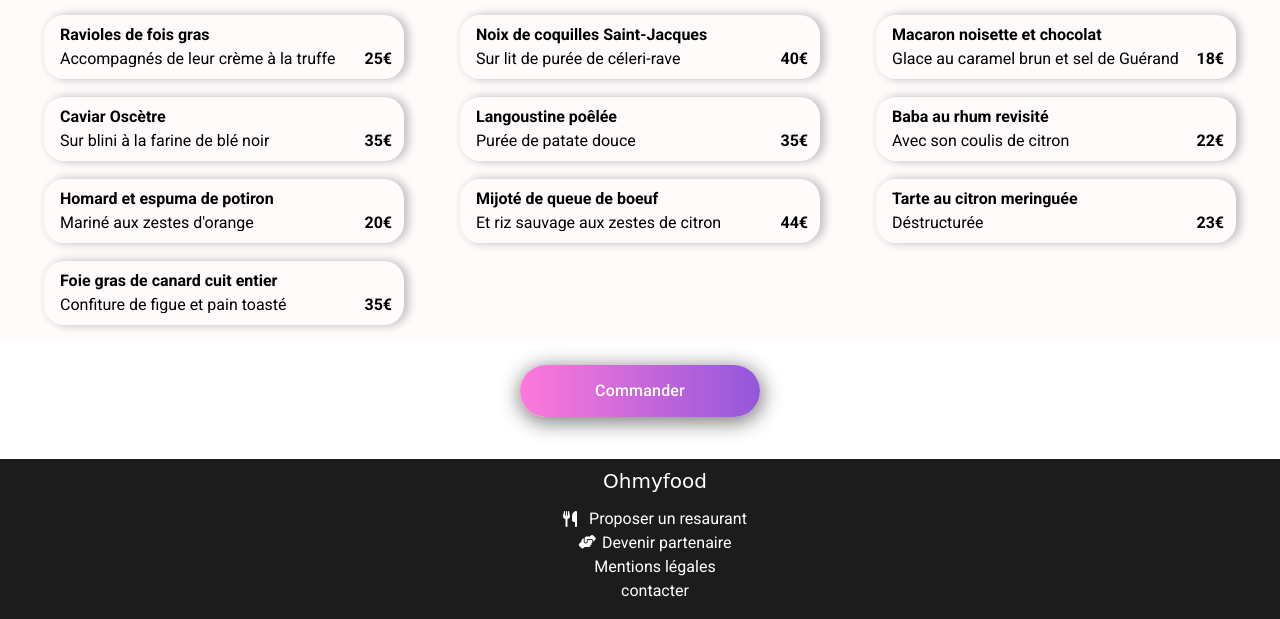
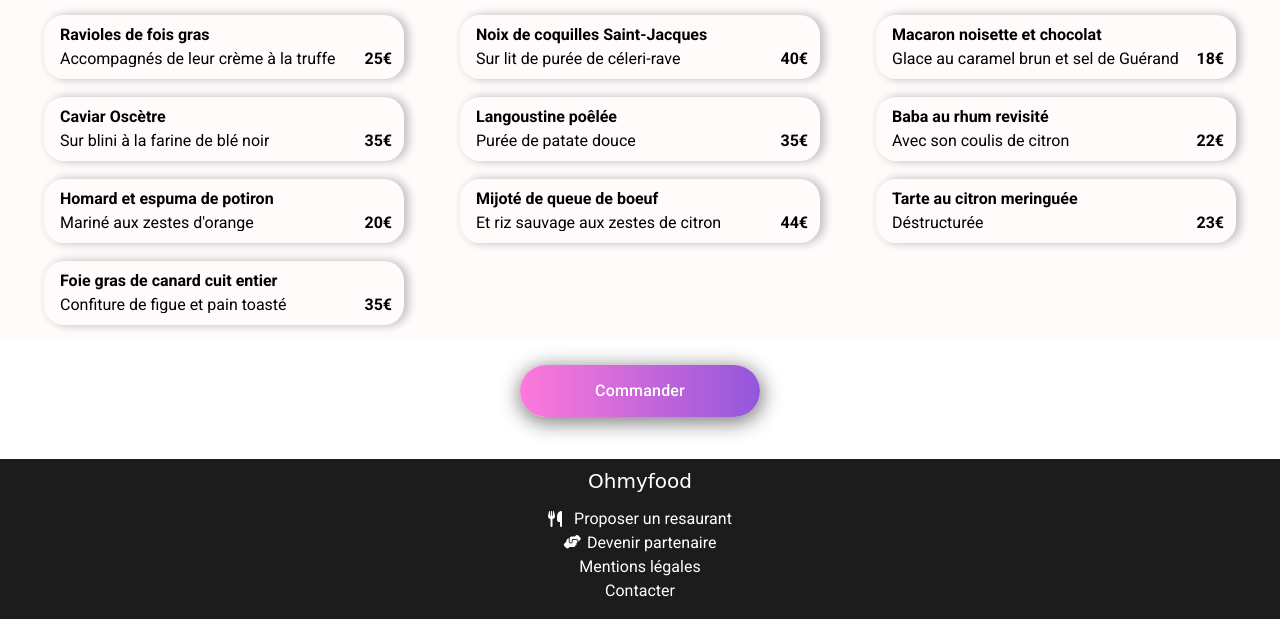
Before and after one commit to Maxe-B-Openclassrooms-projects/MaxenceBaranger-3-03-01-2022.io, a website: page restaurantlanote.html in a window 1280 px wide. Shown: the part 474-1093 px from the top of the page. Drawn offline with Linux system fonts and the light colour scheme; a web font is replaced by a local one.

Commit message:
responsive design, footer update, on page restaurant.html

```diff
--- a/restaurantlanote.html
+++ b/restaurantlanote.html
@@ -218,16 +218,14 @@
         </a>
         <!---->
 
-
-        <footer class="block__footer --footer-restaurant_menu-relative">
-            <a href="restaurantlanote.html">
-                <div id="--footer__logo">
-                    <h3 class="h3__footer--title">Ohmyfood</h3>
-                </div>
+        <footer class="block__footer">
+            <a href="#">
+                <h3 class="h3__footer--title">Ohmyfood</h3>
             </a>
 
             <a href="#">
-                <div class="footer__icon"><i class="fas fa-solid fa-utensils"></i>
+                <div class="footer__icon">
+                    <i class="fas fa-solid fa-utensils"></i>
                     <p class="footer__icon__p1">Proposer un resaurant</p>
                 </div>
 
@@ -245,7 +243,7 @@
                 <p class="footer_p--color">Mentions légales</p>
             </a>
             <a class="footer_p--color" href="#">
-                <p>contacter</p>
+                <p>Contacter</p>
             </a>
 
 
--- a/sass/libs/_responsive.scss
+++ b/sass/libs/_responsive.scss
@@ -105,7 +105,7 @@
     align-items: center;
     background-color: #1c1c1c;
     height: 160px;
-    padding: 8px 0px 16px 30px;
+    padding: 8px 0px 16px 0px;
     width: 100%;
   }
 }
@@ -143,7 +143,7 @@
     align-items: center;
     background-color: #1c1c1c;
     height: 160px;
-    padding: 8px 0px 16px 30px;
+    padding: 8px 0px 16px 0px;
     width: 100%;
   }
   .h3__footer--title {
```
Also changed, not shown: restaurantdugout.html (+6 -7 lines), restaurantfrancaise.html (+6 -7 lines), restaurantsens.html (+6 -7 lines), public/css/style.css.
